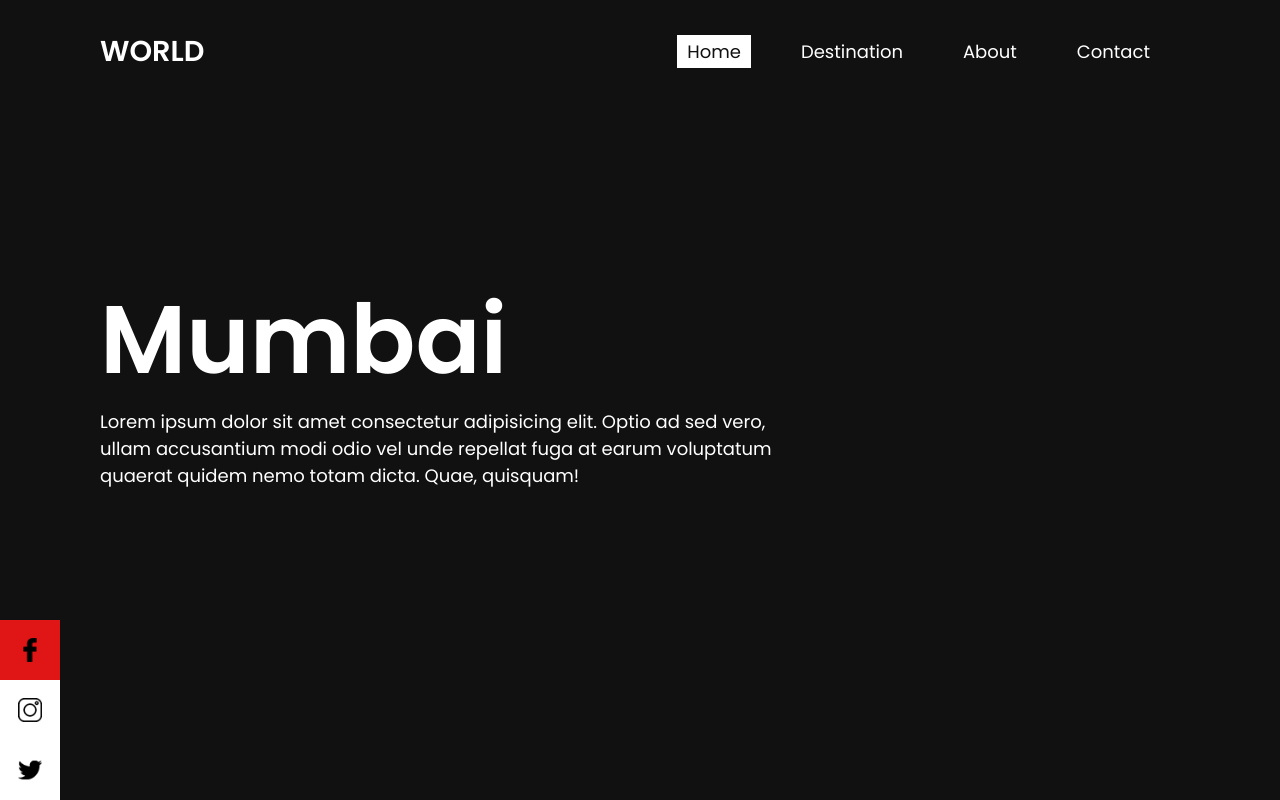
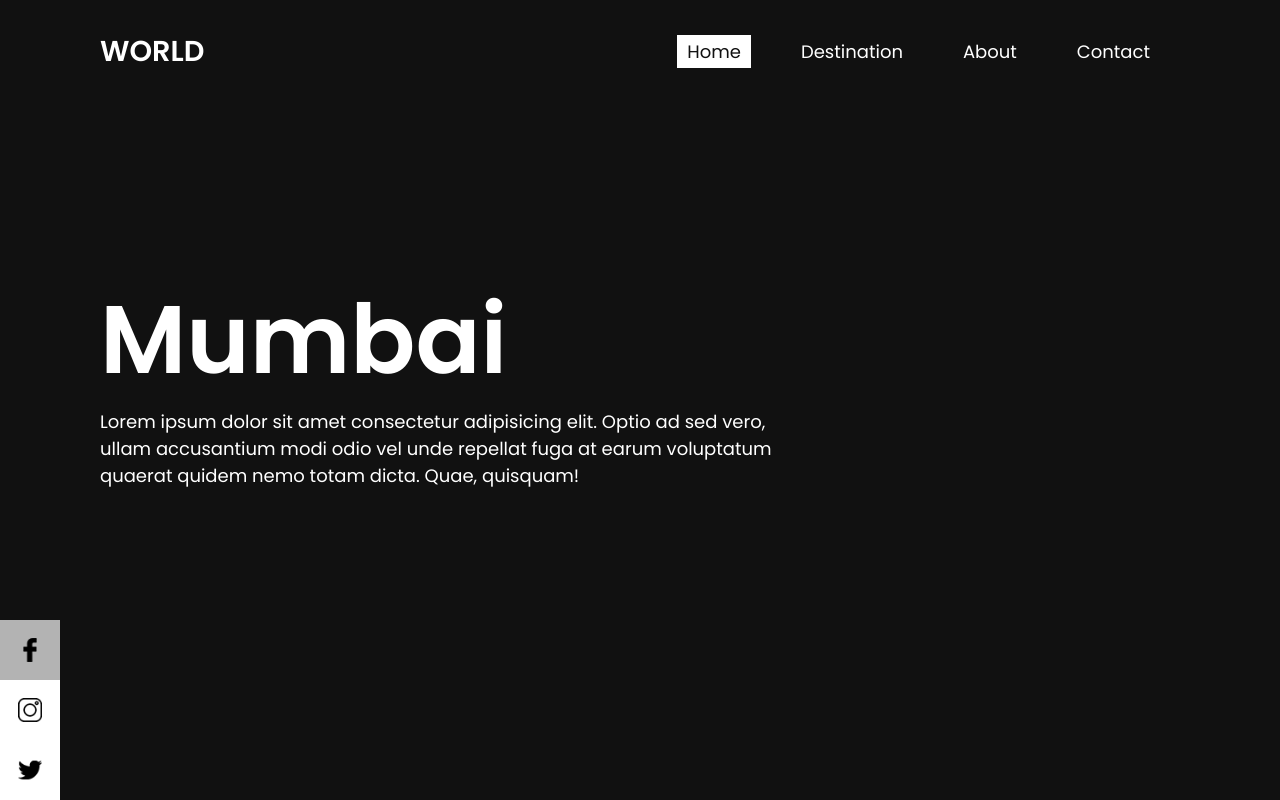
Before and after one commit to zpratikpathak/Travel-India, a website: page public/index.html in a window 1280 px wide. In both pictures the pointer is over the link 30 px from the left and 650 px from the top of the page. Drawn offline with Linux system fonts and the light colour scheme.

Commit message:
Solved Red COlor bug

```diff
--- a/public/style.css
+++ b/public/style.css
@@ -119,7 +119,7 @@ section {
 }
 
 .sci li a:hover {
-  background: #e01515;
+  background: #b3b3b3;
 }
 .sci li a img {
   display: inline-block;
```
